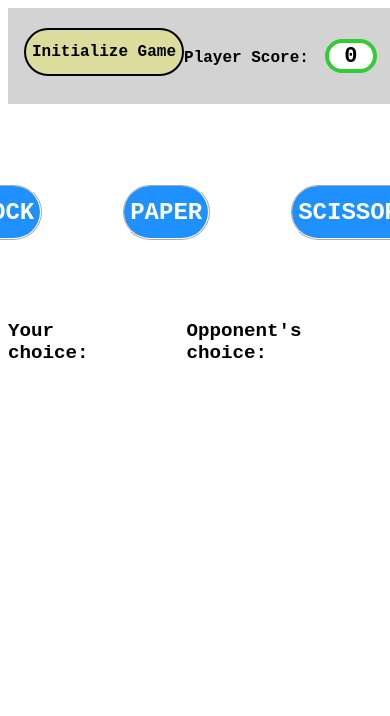
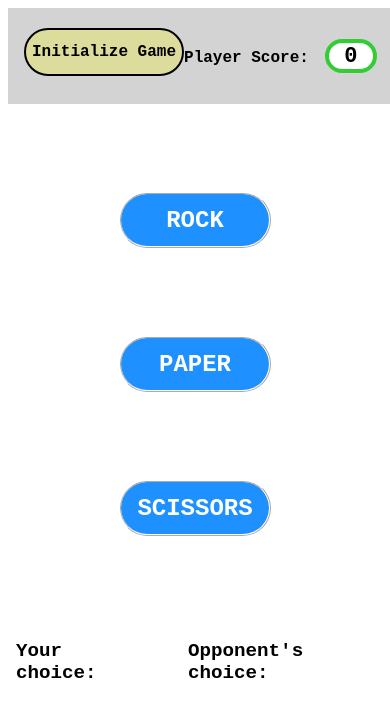
Before and after one commit to Tute24/refactored-rock-paper-scissors, a React (Vite) app: page / in a window 390 px wide. Both pictures are taken after a click on the button "Initialize Game". Shown: the top 716 px of the page. Built offline with nearby package versions, Linux system fonts and the light colour scheme.

Commit message:
Adjusting the css to make the app more responsive: Adjusting the Game interface

```diff
--- a/src/RSP.module.css
+++ b/src/RSP.module.css
@@ -11,31 +11,46 @@
 }
 
 @media screen and (max-width: 768px) {
-    .headerArea {
+    .headerArea, .choiceArea {
         flex-direction: column;
         height: auto;
         align-items: center;
     }
+    .roundResults{
+        flex-direction: row;
+        height: auto;
+        align-items: center;
+        font-size: 0.25rem;
+    }
     .scoreInputPlayer, .scoreInputMachine {
         width: 2.5rem;
         font-size: 14px;
+
     }
-    .initButton, .reinitButton {
+    .initButton, .reinitButton, .gameButton {
         font-size: small;
         width: 100%;
         margin-bottom: 0.5rem;
+
     }
+
 }
 
 @media screen and (max-width: 480px) {
-    .headerArea {
+    .headerArea, .choiceArea,.roundResults {
         padding: 0.5rem;
     }
     .scoreInputPlayer, .scoreInputMachine {
         width: 2.2rem;
         font-size: 14px;
     }
-    .initButton, .reinitButton {
+    .roundResults{
+        flex-direction: row;
+        height: auto;
+        align-items: center;
+        font-size: 0.25rem;
+    }
+    .initButton, .reinitButton, .gameButton {
         font-size: small;
         width: 100%;
         margin-bottom: 0.5rem;
@@ -146,7 +161,7 @@
 .headerArea{
     display:flex;
     flex-direction: row;
-    justify-content: space-between;
+    justify-content: space-evenly;
     align-items: center;
     background-color: lightgrey;
     height:6rem;
```
